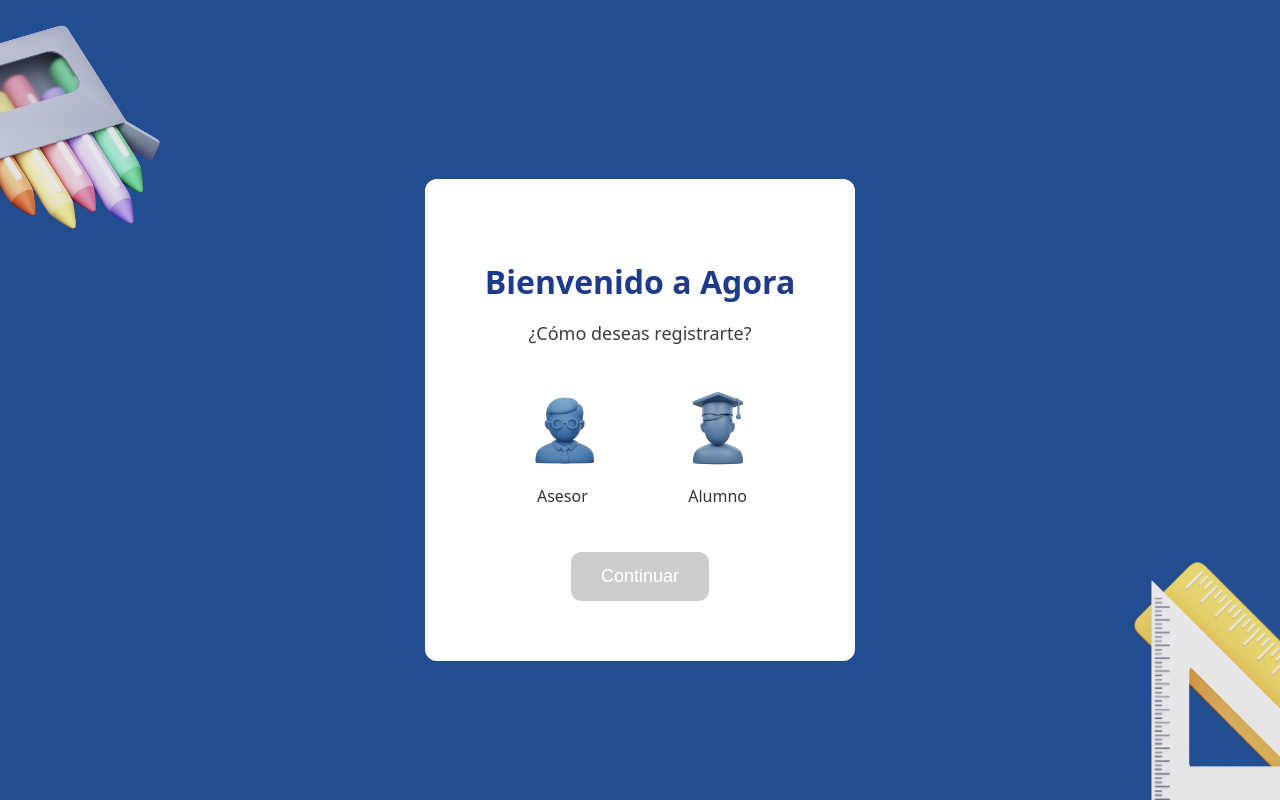
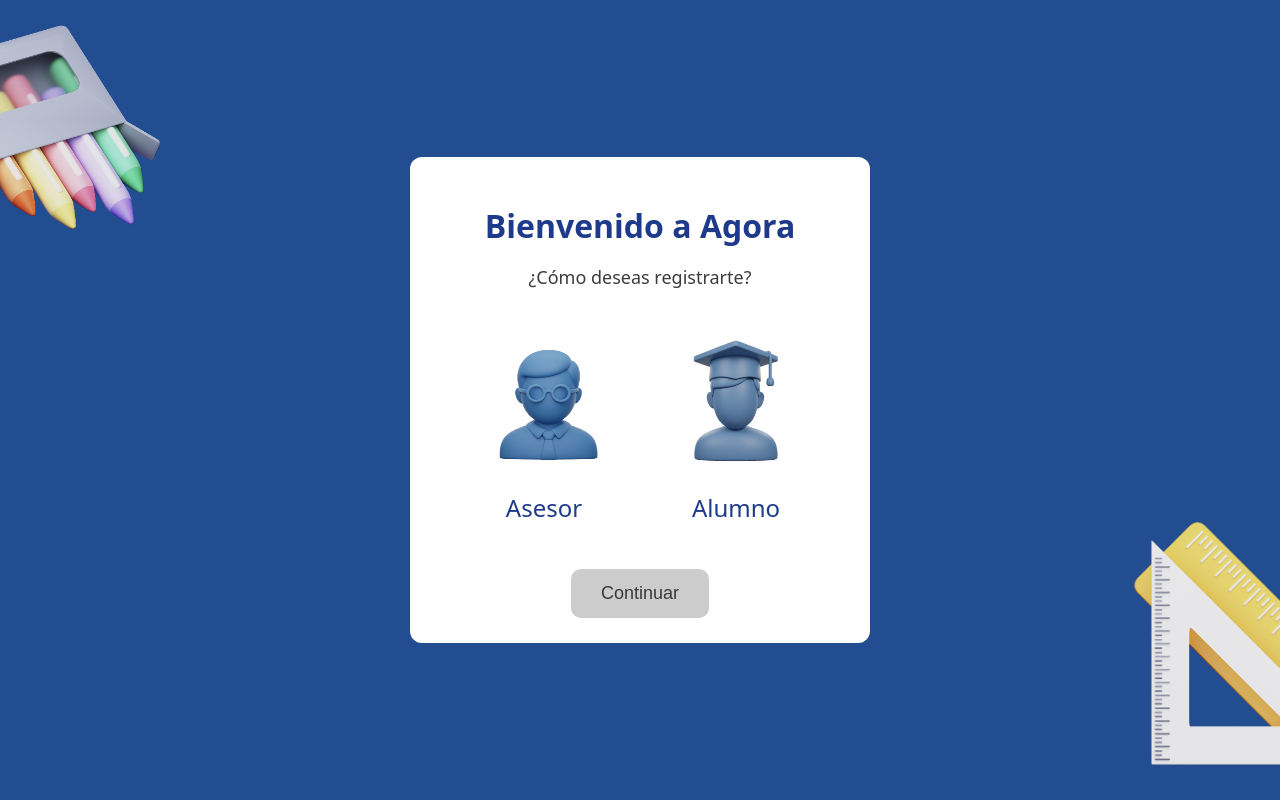
Before and after one commit to JDaniek/Agora-Frontend, an Angular app: page /signup in a window 1280 px wide. Built offline with nearby package versions, Linux system fonts and the light colour scheme.

Commit message:
cards corregidas, de vista login, register, signup.

```diff
--- a/src/app/pages/login/login.css
+++ b/src/app/pages/login/login.css
@@ -24,15 +24,16 @@
   display: flex;
   justify-content: center;
   align-items: center;
-  padding: 20px;
 }
 
 .container {
   background-color: white;
-  padding: 60px;
+  padding: 2% 3%;
   border-radius: 12px;
   text-align: center;
+  width: 30%;
   max-width: 600px;
+  height: 90%;
 }
 
 .container h1 {
@@ -48,7 +49,7 @@
 }
 
 .input-group {
-  margin-bottom: 20px;
+  margin-bottom: 2vh;
 }
 
 .input-group label {
--- a/src/app/pages/register/register.css
+++ b/src/app/pages/register/register.css
@@ -24,15 +24,16 @@
   display: flex;
   justify-content: center;
   align-items: center;
-  padding: 20px;
 }
 
 .container {
   background-color: white;
-  padding: 60px;
+  padding: 2% 3%;
   border-radius: 12px;
   text-align: center;
+  width: 30%;
   max-width: 600px;
+  height: 90%;
 }
 
 .container h1 {
@@ -48,7 +49,7 @@
 }
 
 .input-group {
-  margin-bottom: 20px;
+  margin-bottom: 1vh;
 }
 
 .input-group label {
--- a/src/app/pages/register/register.html
+++ b/src/app/pages/register/register.html
@@ -10,6 +10,10 @@
       <div class="input-group">
         <label for="username">Apellido: </label>
         <input type="text" id="username" name="lastname" placeholder="Ingresa tus apellidos" required />
+      </div>
+      <div class="input-group">
+        <label for="email">Correo electrónico: </label>
+        <input type="email" id="email" name="email" placeholder="Ingresa tu correo electrónico" required/>
       </div>
       <div class="input-group">
         <label for="password">Contraseña: </label>
--- a/src/app/pages/signup/signup.css
+++ b/src/app/pages/signup/signup.css
@@ -21,15 +21,16 @@
   display: flex;
   justify-content: center;
   align-items: center;
-  padding: 20px;
 }
 
 .container {
   background-color: rgb(255, 255, 255);
-  padding: 60px; /* Aumentado para más espacio interno */
+  padding: 2% 3%;
   border-radius: 12px;
   text-align: center;
-  max-width: 600px; /* Aumentado el max-width */
+  width: 30%;
+  max-width: 600px;
+  height: 90%; /* Aumentado el max-width */
 }
 
 .container h1 {
@@ -72,19 +73,20 @@
 }
 
 .option img {
-  width: 90px;
-  height: 90px;
-  margin-bottom: 10px;
+  width: 150px;
+  height: 150px;
+  margin-bottom: 8%;
 }
 
 .option span {
-  font-size: 16px;
-  color: #333333;
+  font-size: 24px;
+  font-weight: 400;
+  color: #1e3a8a;
 }
 
 .continue-btn {
   background-color: #ffd877;
-  color: #ffffff;
+  color: #383838;
   border: none;
   padding: 14px 30px;
   border-radius: 10px;
```
